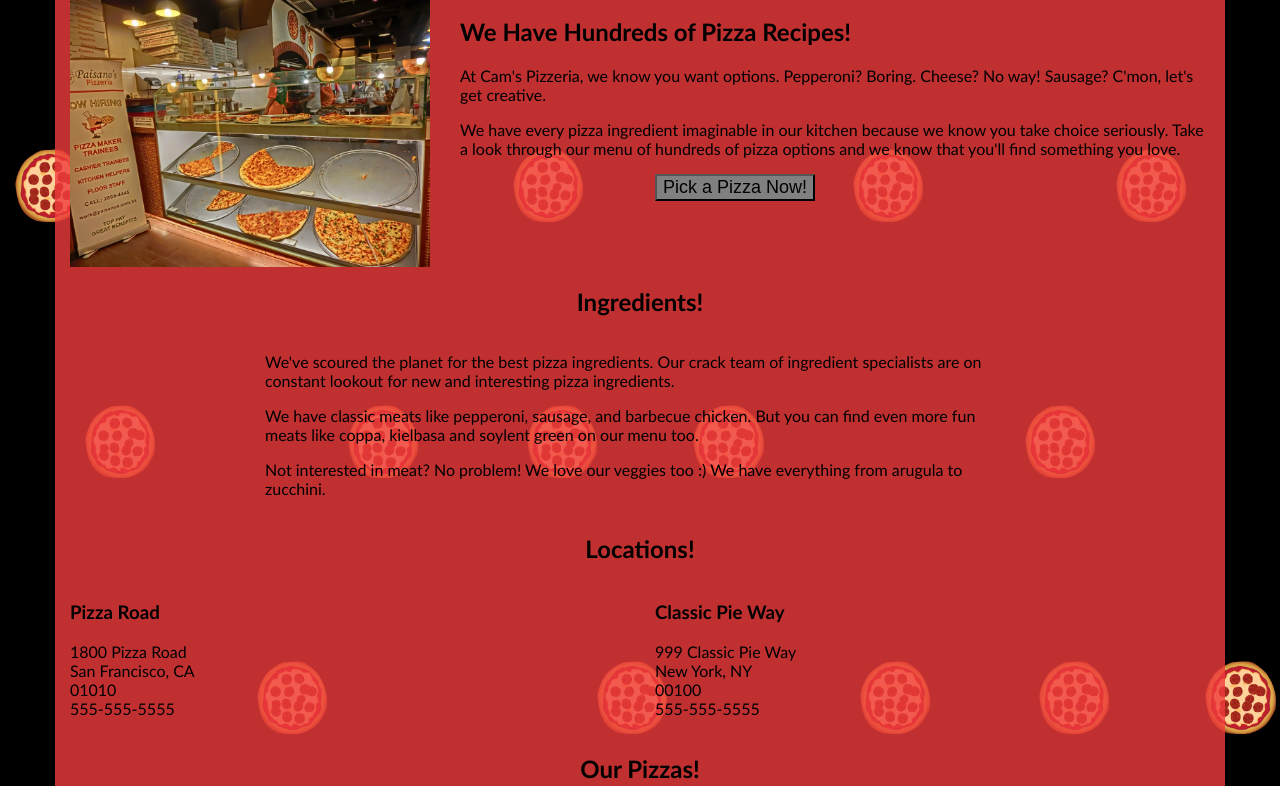
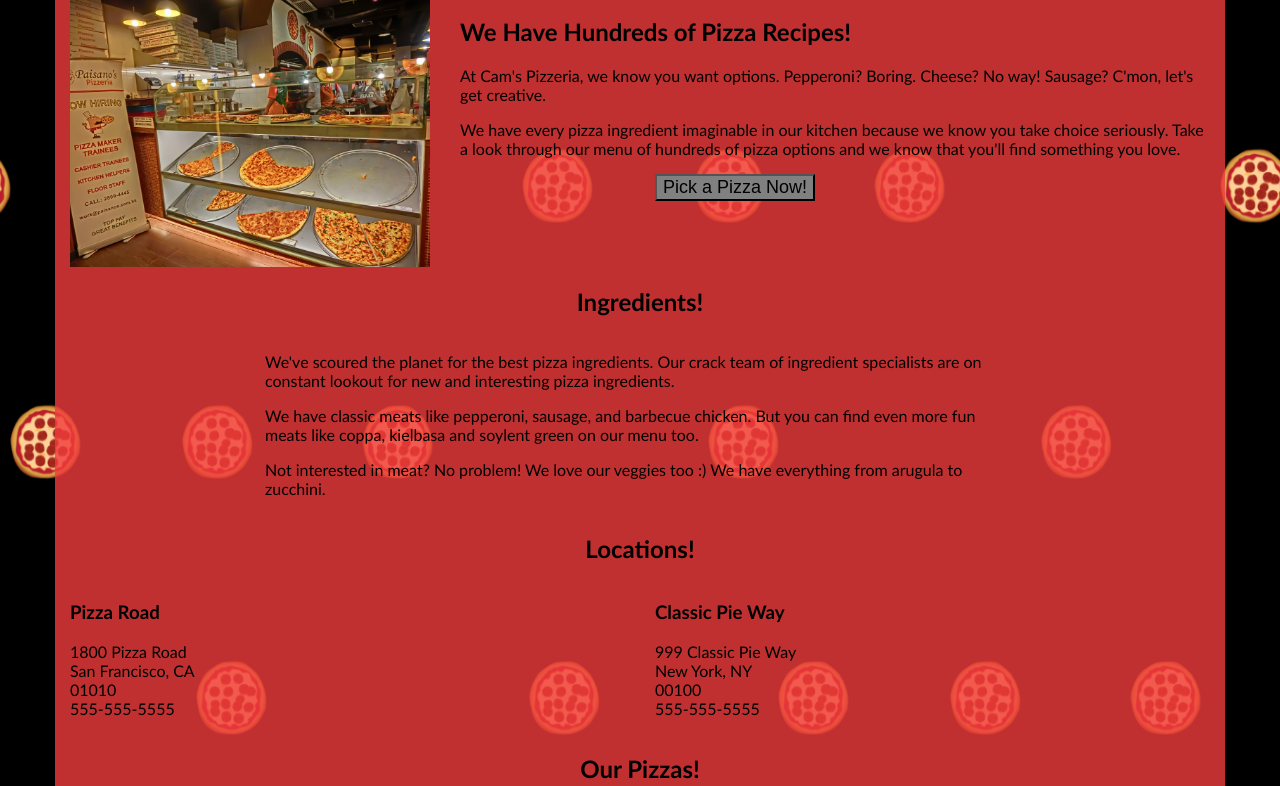
Before and after one commit to lowjack98/frontend-nanodegree-mobile-portfolio, a website: page src/views/pizza.html in a window 1280 px wide. Shown: the part 120-906 px from the top of the page. Drawn offline with Linux system fonts and the light colour scheme.

Commit message:
added backface-visibility

```diff
--- a/src/views/css/style.css
+++ b/src/views/css/style.css
@@ -33,6 +33,7 @@ form {
   position: fixed;
   width: 256px;
   z-index: -1;
+  backface-visibility: hidden;
 }
 
 .randomPizzaContainer {
--- a/src/views/js/main.js
+++ b/src/views/js/main.js
@@ -18,6 +18,7 @@ cameron *at* udacity *dot* com
 
 // As you may have realized, this website randomly generates pizzas.
 // Here are arrays of all possible pizza ingredients.
+var debug = false;
 var pizzaIngredients = {};
 pizzaIngredients.meats = [
   "Pepperoni",
@@ -400,7 +401,7 @@ var pizzaElementGenerator = function(i) {
 
 // resizePizzas(size) is called when the slider in the "Our Pizzas" section of the website moves.
 var resizePizzas = function(size) {
-  window.performance.mark("mark_start_resize");   // User Timing API function
+  if(debug) { window.performance.mark("mark_start_resize"); }   // User Timing API function
   // Changes the value for the size of the pizza above the slider
   // JL: changed querySelector to getElementByClassName
   function changeSliderLabel(size) {
@@ -427,7 +428,6 @@ var resizePizzas = function(size) {
     // JL: changed querySelector to getElementById
     var windowWidth = document.getElementById("randomPizzas").offsetWidth;
     var oldSize = oldWidth / windowWidth;
-
     // Optional TODO: change to 3 sizes? no more xl?
     // Changes the slider value to a percent width
     function sizeSwitcher (size) {
@@ -442,7 +442,6 @@ var resizePizzas = function(size) {
           console.log("bug in sizeSwitcher");
       }
     }
-
     var newSize = sizeSwitcher(size);
     var dx = (newSize - oldSize) * windowWidth;
     return dx;
@@ -458,27 +457,28 @@ var resizePizzas = function(size) {
       window.pizzasContainers[i].style.width = newwidth;
     }
   }
-
   changePizzaSizes(size);
-
+  if(debug) {
     // User Timing API is awesome
     window.performance.mark("mark_end_resize");
     window.performance.measure("measure_pizza_resize", "mark_start_resize", "mark_end_resize");
     var timeToResize = window.performance.getEntriesByName("measure_pizza_resize");
     console.log("Time to resize pizzas: " + timeToResize[timeToResize.length-1].duration + "ms");
+  }
 };
 
-window.performance.mark("mark_start_generating"); // collect timing data
+if(debug) { window.performance.mark("mark_start_generating"); } // collect timing data
 
 // This for-loop actually creates and appends all of the pizzas when the page loads
 // JL: moved var pizzasDiv outside loop
 var pizzasDiv = document.getElementById("randomPizzas");
-for (var i = 2; i < 100; i++) {
+for (var i = 2; i < 50; i++) {
   pizzasDiv.appendChild(pizzaElementGenerator(i));
 }
 // JL: saved pizzasContainers into window object for future reference.
 window.pizzasContainers = document.getElementsByClassName("randomPizzaContainer");
 
+if(debug) {
   // User Timing API again. These measurements tell you how long it took to generate the initial pizzas
   window.performance.mark("mark_end_generating");
   window.performance.measure("measure_pizza_generation", "mark_start_generating", "mark_end_generating");
@@ -498,31 +498,36 @@ function logAverageFrame(times) {   // times is the array of User Timing measure
     }
     console.log("Average time to generate last 10 frames: " + sum / 10 + "ms");
   }
-
+}
 // The following code for sliding background pizzas was pulled from Ilya's demo found at:
 // https://www.igvita.com/slides/2012/devtools-tips-and-tricks/jank-demo.html
 
 // Moves the sliding background pizzas based on scroll position
 // JL: define value array outside function
 // JL: calculate and push 5 possible values into an array for reference inside loop
+/*
 var scrollTopCalc = document.body.scrollTop / 1250;
 var arrSinCalc = [];
 for (var i = 0; i < 5; i++) {
   arrSinCalc.push(Math.sin(scrollTopCalc + (i % 5)));
 }
+*/
 function updatePositions() {
+  if(debug) {
     frame++;
     window.performance.mark("mark_start_frame");
-  var j = 0;
-  for (var i = 0; i < window.movingPizzas.length; i++) {
-    // JL: use window.movingPizzas stored after they are created
-    // JL: use value of j to loop thru 5 possible sin calculations
-    window.movingPizzas[i].style.left = window.movingPizzas[i].basicLeft + 100*arrSinCalc[j] + 'px';
-    j++;
-    // JL: reset j to 0 once 4th index is retrieved.
-    if(j>4){ j=0; }
+  }
+  var arrSinCalc = [];
+  var scrollTopCalc = document.body.scrollTop / 1250;
+  for(var i = 0; i < 5; i++) {
+    arrSinCalc.push(((Math.sin(scrollTopCalc + i)) * 100) + 550);
+  }
+  var numMovers = window.movingPizzas.length;
+  for (var i = 0; i < numMovers; i++) {
+    window.movingPizzas[i].style.transform = 'translateX(' + (arrSinCalc[i % 5] - window.movingPizzas[i].basicLeft) + 'px)';
   }
 
+  if(debug) {
     // User Timing API to the rescue again. Seriously, it's worth learning.
     // Super easy to create custom metrics.
     window.performance.mark("mark_end_frame");
@@ -530,6 +535,7 @@ function updatePositions() {
     if (frame % 10 === 0) {
       var timesToUpdatePosition = window.performance.getEntriesByName("measure_frame_duration");
       logAverageFrame(timesToUpdatePosition);
+    }
   }
 }
 
@@ -552,16 +558,16 @@ window.addEventListener('scroll', function(e) {
 document.addEventListener('DOMContentLoaded', function() {
   var cols = 8;
   var s = 256;
-
   // can i only update the few pizzas on the current view and not all of them?
-  // JL: dropped pizzas from 200 to 60
+  // JL: dropped pizzas from 200 to 48
   // JL: moved variable declaration outside loop
   // JL: compressed "images/pizza.png"
   var movingPizzas1Div = document.getElementById("movingPizzas1");
+  var elem;
   for (var i = 0; i < 48; i++) {
-    var elem = document.createElement('img');
+    elem = document.createElement('img');
     elem.className = 'mover';
-    elem.src = "images/pizza.png";
+    elem.src = "images/pizza-100mover.png";
     elem.style.height = "100px";
     elem.style.width = "73.333px";
     elem.basicLeft = (i % cols) * s;
@@ -572,5 +578,5 @@ document.addEventListener('DOMContentLoaded', function() {
   // JL: saved movingPizzas onto window object for future references
   // JL: also changed from querySelector to getElementsByClassName
   window.movingPizzas = document.getElementsByClassName('mover');
-  updatePositions();
+  window.requestAnimationFrame(updatePositions);
 });
```
Also changed, not shown: Gruntfile.js (+6 -1 lines), dist/views/css/style.min.css, dist/views/images/pizza-100mover.png (added), dist/views/images/pizza-115sm.png (added), dist/views/images/pizza-360lg.png (added), dist/views/images/pizzeria-100mover.jpg (added), dist/views/js/main.min.js, src/views/images/pizza-100mover.png (added). Lines whose indentation alone changed are shown as unchanged.
